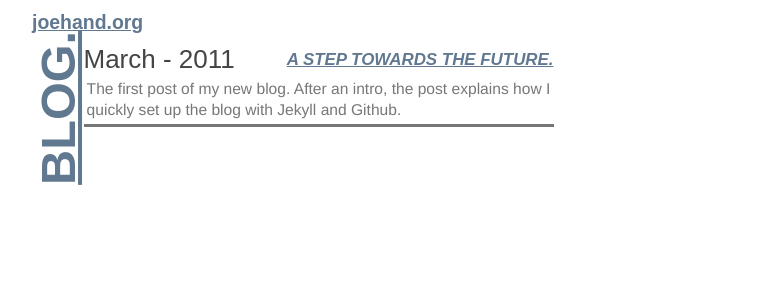
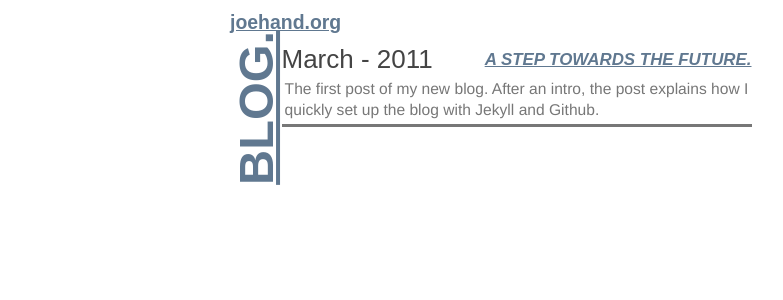
Before and after one commit to joehand/smilingjoe, a Jekyll site: the page built from index.html, in a window 1280 px wide. Shown: the top 300 px of the page, without its empty margins (125-908 px from the left). Built offline with Jekyll 4.4.1, drawn with Linux system fonts in a browser that asks for light colours; nearby versions of some CDN libraries; some web fonts are replaced; Markdown is read by kramdown in place of the engine named in the settings.

Commit message:
matching main website layout

```diff
--- a/css/style.css
+++ b/css/style.css
@@ -188,10 +188,10 @@ body {
 
 #main {
 	margin-top:2.5em;
-	width:70%;
+	width:500px;
 	position:relative;
 	left:50%;
-	margin-left:-35%
+	margin-left:-250px;
 }
 /*general size and other styles*/
 
```
